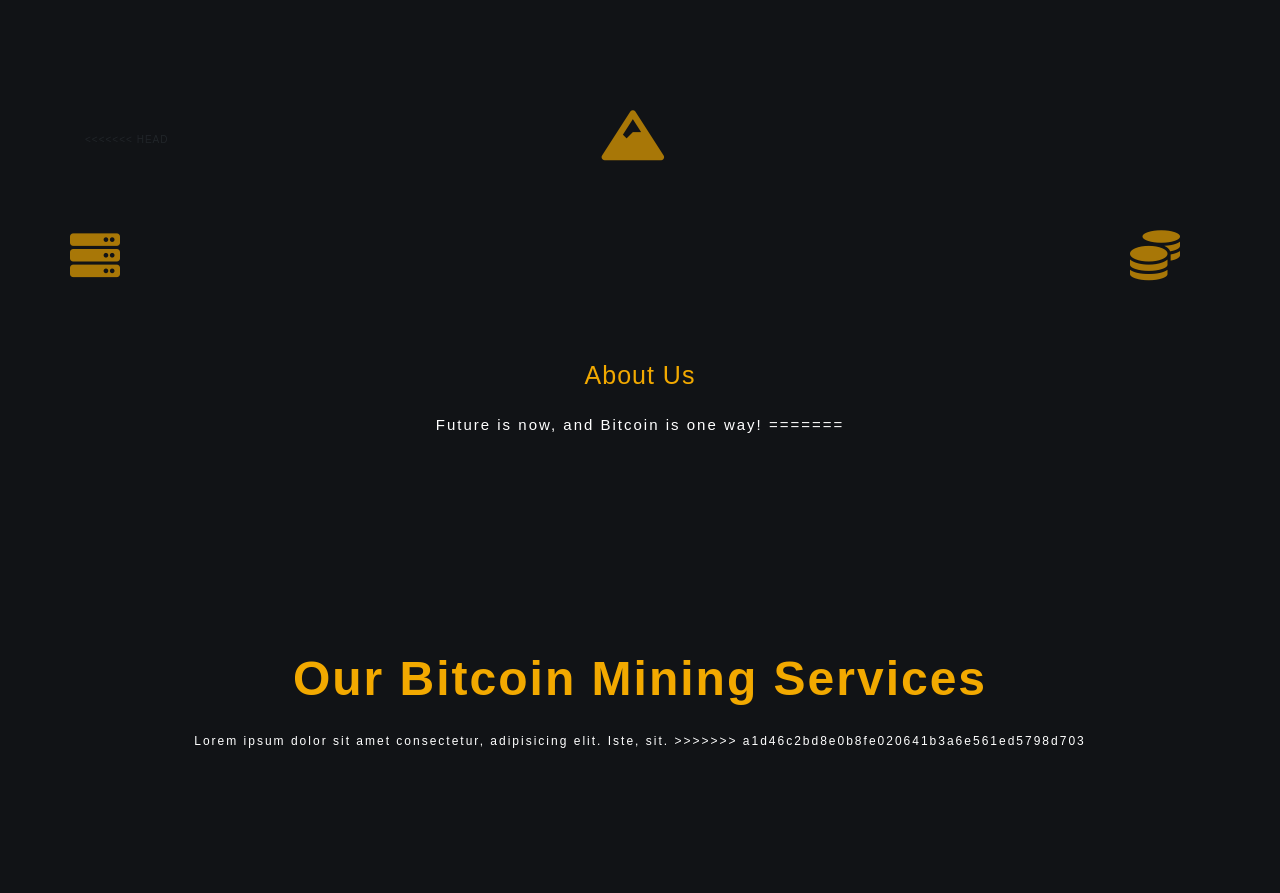
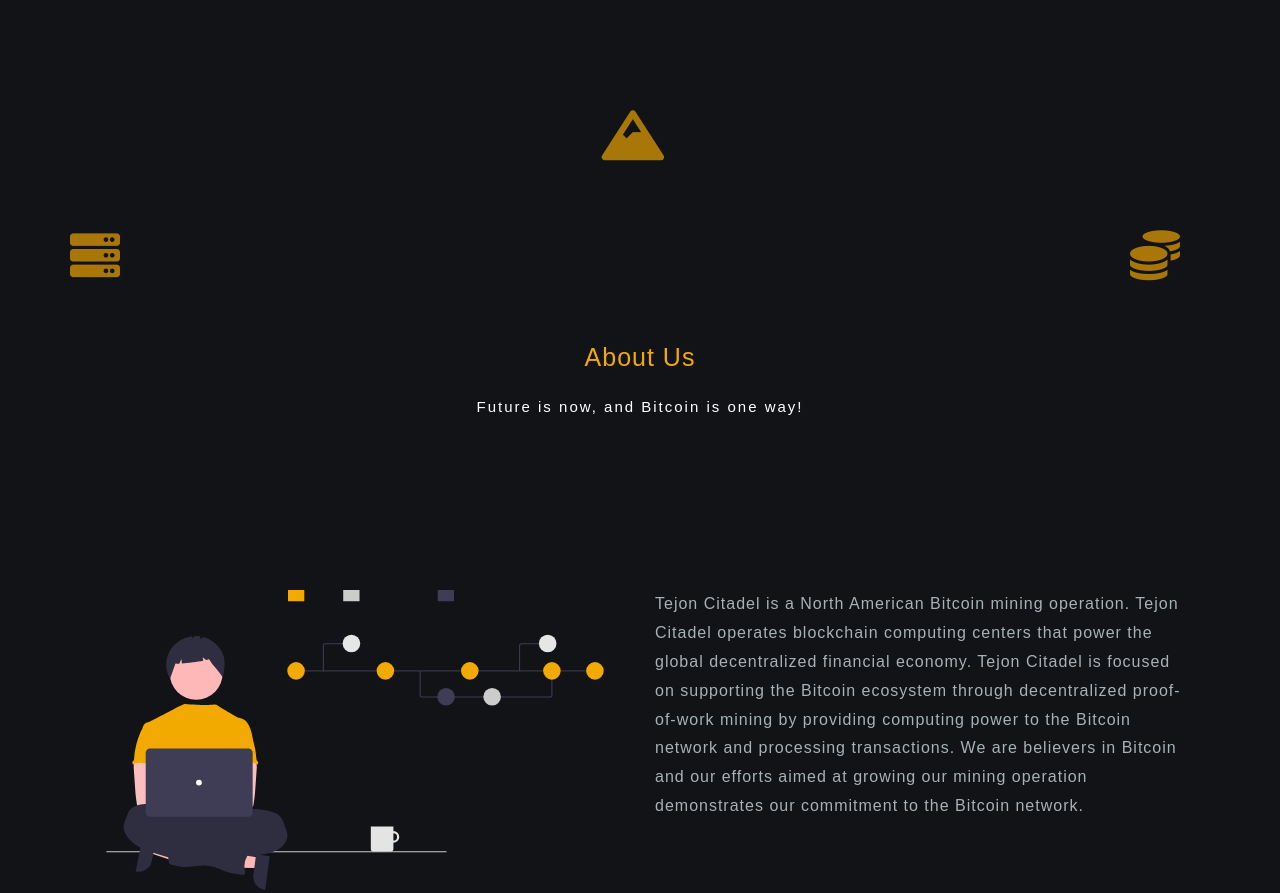
Before and after one commit to Ojooh/TejonCitadeL, a plain HTML site: page index.html in a window 1280 px wide. Shown: the part 700-1593 px from the top of the page. Drawn offline with nearby package versions, Linux system fonts and the light colour scheme.

Commit message:
solve merge issue

```diff
--- a/components/aboutUs.html
+++ b/components/aboutUs.html
@@ -3,15 +3,9 @@
         <div class="row">
             <div class="col-12">
                 <div class="aboutus-title">
-<<<<<<< HEAD
                     <h1 class="title-section py-3 ">About Us</h1>
                     <p class="subtitle my-2 subTitle">
                         Future is now, and Bitcoin is one way!
-=======
-                    <h3 class="title-section py-3 wow slideInUp">Our Bitcoin Mining Services</h3>
-                    <p class="subtitle my-2 wow fadeInUp" data-wow-delay="1s">
-                        Lorem ipsum dolor sit amet consectetur, adipisicing elit. Iste, sit.
->>>>>>> a1d46c2bd8e0b8fe020641b3a6e561ed5798d703
                     </p>
                 </div>
             </div>
```
